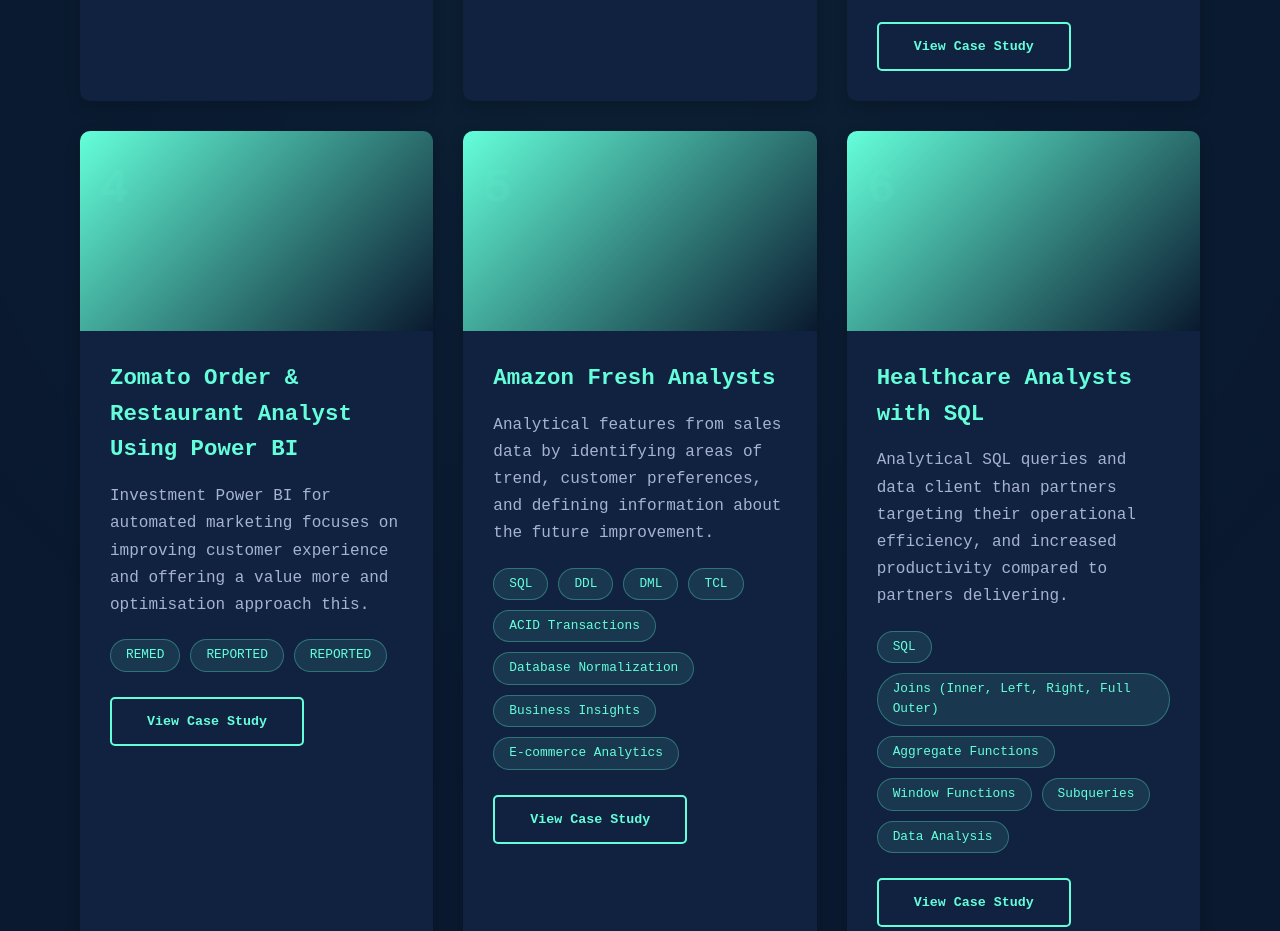
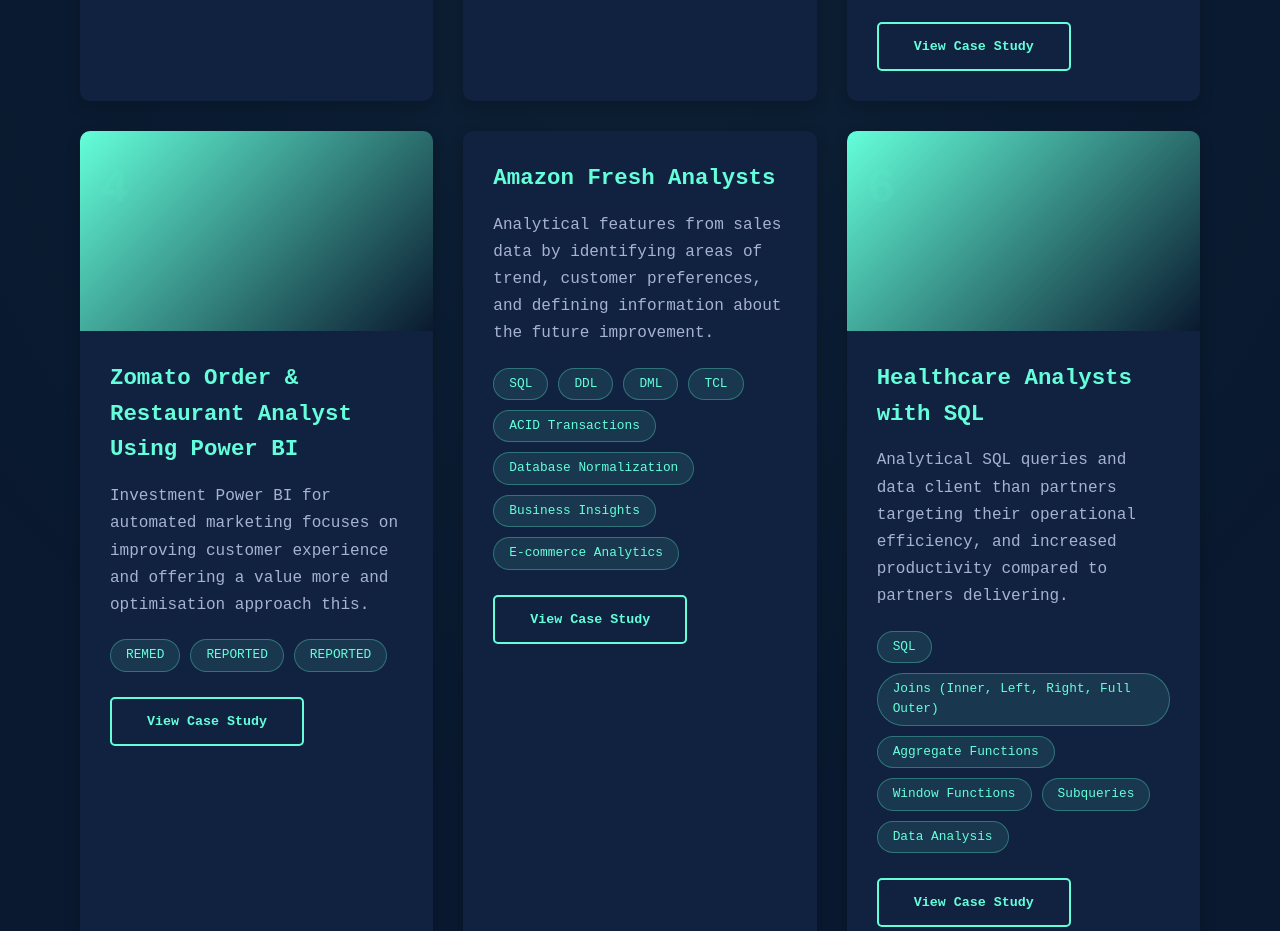
Before and after one commit to Niyaz0206/Niyaz_portfolio, a plain HTML site: page index.html in a window 1280 px wide. Shown: the part 4120-5051 px from the top of the page. Drawn offline with Linux system fonts and the light colour scheme.

Commit message:
Update index.html

```diff
--- a/index.html
+++ b/index.html
@@ -1117,7 +1117,7 @@
 
                 <!-- Project 5 -->
                 <div class="project-card" style="animation-delay: 0.5s;">
-                    <div class="project-img" data-project-number="5"></div>
+                    <div class="sql.JPG" data-project-number="5"></div>
                     <div class="project-content">
                         <h3>Amazon Fresh Analysts</h3>
                         <p>Analytical features from sales data by identifying areas of trend, customer preferences, and defining information about the future improvement.</p>
```
